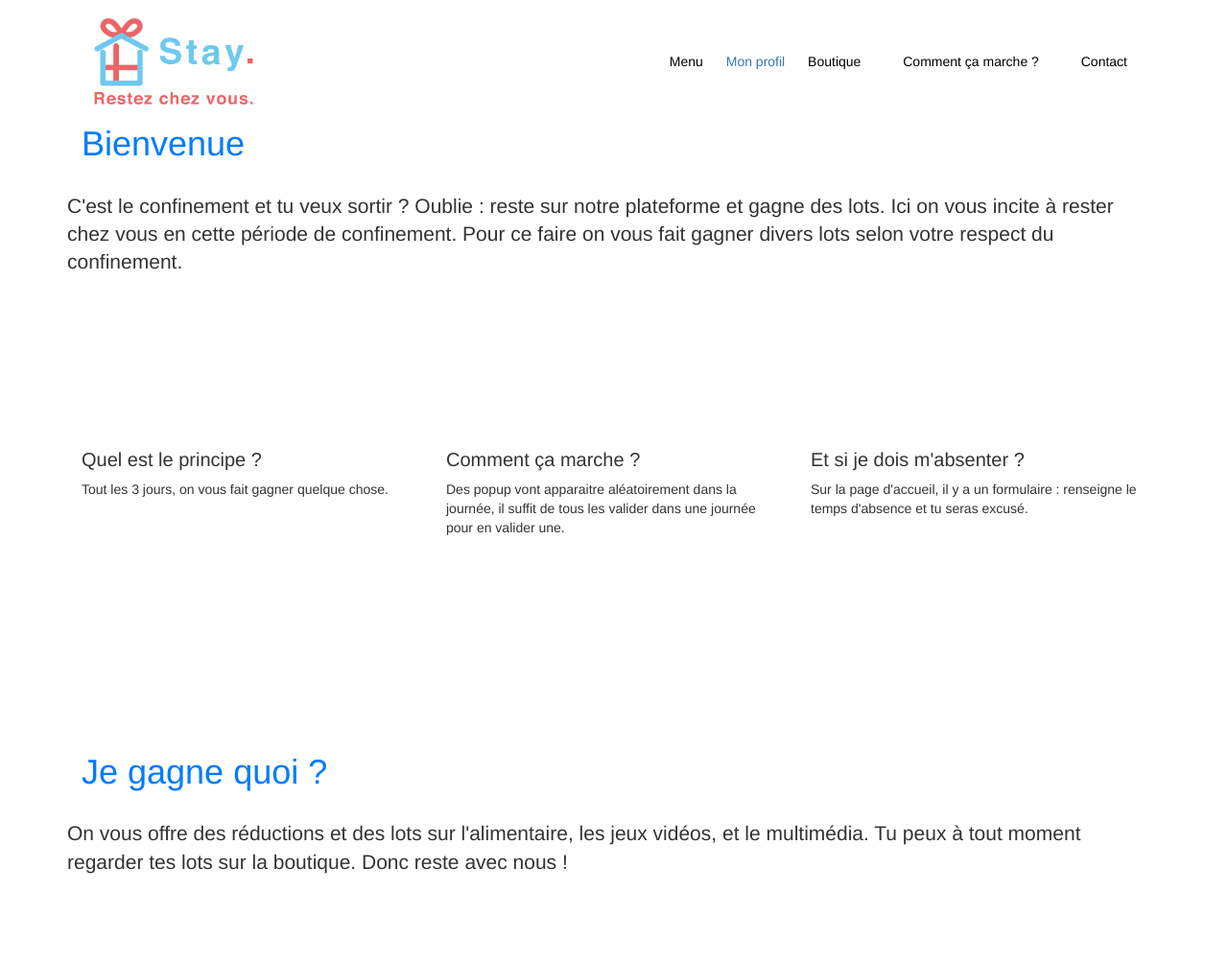
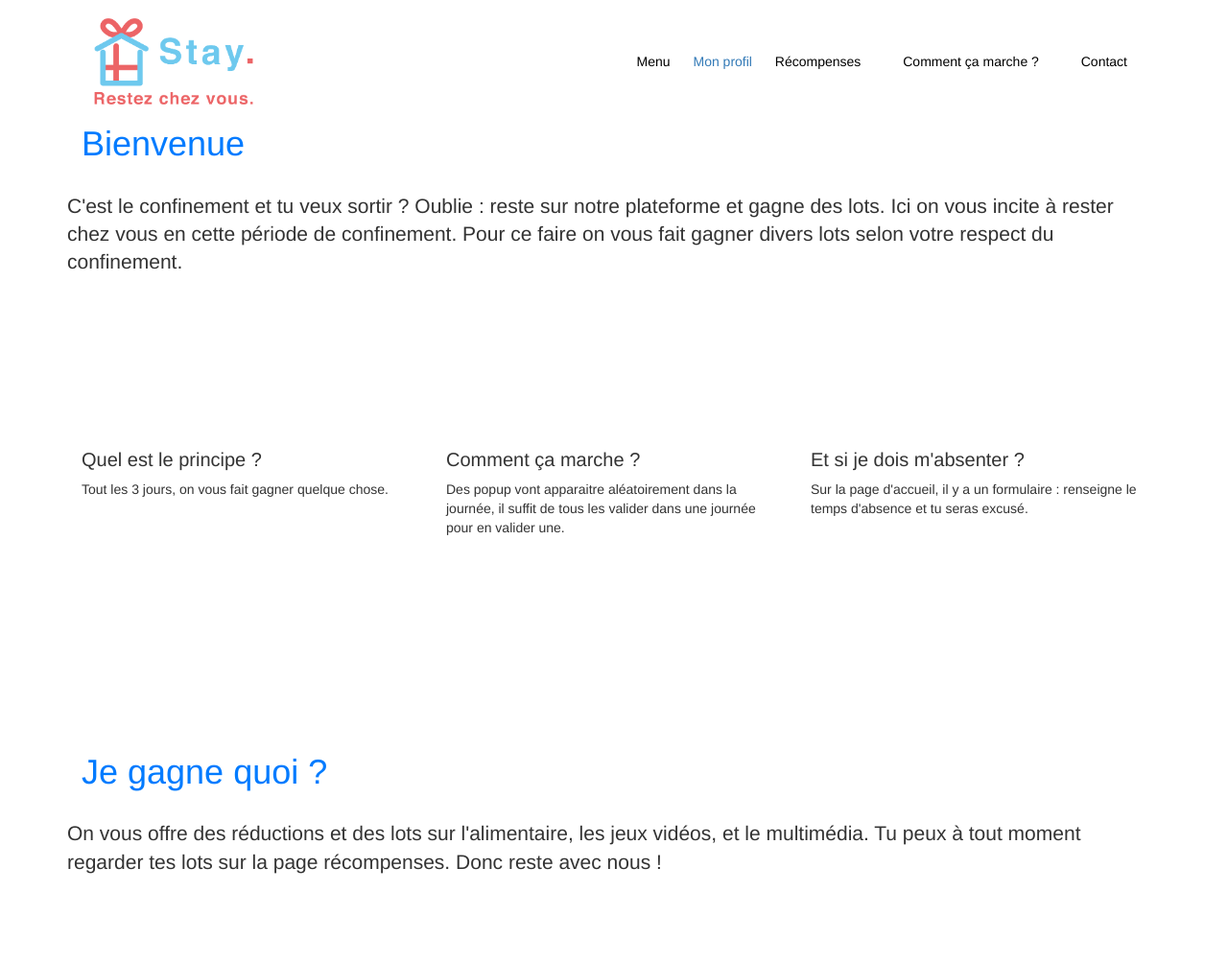
Before and after one commit to Mitix-EPI/Stay., a Flask app: template app/templates/comment.html in a window 1280 px wide. Shown: the whole page at 96% size. Run offline with Flask 2, Linux system fonts and the light colour scheme; the template is opened without the code that fills it, so the values that code supplies are empty; some libraries are stand-ins or nearby versions; some web fonts are replaced.

Commit message:
add favicon.ico

```diff
--- a/app/templates/boutique.html
+++ b/app/templates/boutique.html
@@ -1,7 +1,8 @@
 <!DOCTYPE html>
 <html>
 <head>
-	<title>Stay &mdash; Boutique</title>
+	<title>Stay &mdash; Récompenses</title>
+	<link rel="icon" href="../static/images/favicon.ico">
 <!-- for-mobile-apps -->
 <meta name="viewport" content="width=device-width, initial-scale=1">
 <meta http-equiv="Content-Type" content="text/html; charset=utf-8" />
@@ -91,7 +92,7 @@ function hideURLbar(){ window.scrollTo(0,1); } </script>
 				  <li><a href="{{ url_for('home') }}" class="nav-link">Accueil</a></li>
 				  <li><a href="{{ url_for('profile') }}">Mon profil</a></li>
 				  <li>
-					<a href="{{ url_for('boutique') }}">Boutique</a>
+					<a href="{{ url_for('boutique') }}">Récompenses</a>
 				  </li>
 				  <li>
 					<a href="{{ url_for('comment') }}" class="nav-link">Comment ça marche ?</a>
--- a/app/templates/comment.html
+++ b/app/templates/comment.html
@@ -4,7 +4,7 @@
     <title>Stay. &mdash; Comment ça marche</title>
     <meta charset="utf-8">
     <meta name="viewport" content="width=device-width, initial-scale=1, shrink-to-fit=no">
-
+    <link rel="icon" href="../static/images/favicon.ico">
     <link href="https://fonts.googleapis.com/css?family=Quicksand:300,400,500,700,900" rel="stylesheet">
     <link rel="stylesheet" href="../fonts/icomoon/style.css">
     <link rel="stylesheet" href="../static/css/bootstrap.min.css">
@@ -56,7 +56,7 @@
                 <li><a href="{{ url_for('home') }}" class="nav-link">Menu</a></li>
                 <a href="{{ url_for('profile') }}">Mon profil</a>
                 <li>
-                  <a href="{{ url_for('boutique') }}">Boutique</a>
+                  <a href="{{ url_for('boutique') }}">Récompenses</a>
                 </li>
                 <li>
                   <a href="{{ url_for('comment') }}">Comment ça marche ?</a>
@@ -136,7 +136,7 @@
           </div>
         </div>
         <div class ="row">
-          <h1 class ="lead">On vous offre des réductions et des lots sur l'alimentaire, les jeux vidéos, et le multimédia. Tu peux à tout moment regarder tes lots sur la boutique. Donc reste avec nous !
+          <h1 class ="lead">On vous offre des réductions et des lots sur l'alimentaire, les jeux vidéos, et le multimédia. Tu peux à tout moment regarder tes lots sur la page récompenses. Donc reste avec nous !
           </h1>
         </div>
       </div>
--- a/app/templates/home.html
+++ b/app/templates/home.html
@@ -4,7 +4,7 @@
     <title>Stay. &mdash; Restez chez vous.</title>
     <meta charset="utf-8">
     <meta name="viewport" content="width=device-width, initial-scale=1, shrink-to-fit=no">
-
+    <link rel="icon" href="../static/images/favicon.ico">
     <link href="https://fonts.googleapis.com/css?family=Quicksand:300,400,500,700,900" rel="stylesheet">
     <link rel="stylesheet" href="../static/fonts/icomoon/style.css">
 
@@ -91,7 +91,7 @@
                 <li><a href="{{ url_for('home') }}" class="nav-link">Accueil</a></li>
                 <li><a href="{{ url_for('profile') }}">Mon profil</a></li>
                 <li>
-                  <a href="{{ url_for('boutique') }}">Boutique</a>
+                  <a href="{{ url_for('boutique') }}">Récompenses</a>
                 </li>
                 <li>
                   <a href="{{ url_for('comment') }}" class="nav-link">Comment ça marche ?</a>
--- a/app/templates/how.html
+++ b/app/templates/how.html
@@ -4,7 +4,7 @@
     <title>Stay. &mdash; Restez chez vous.</title>
     <meta charset="utf-8">
     <meta name="viewport" content="width=device-width, initial-scale=1, shrink-to-fit=no">
-
+    <link rel="icon" href="../static/images/favicon.ico">
     <link href="https://fonts.googleapis.com/css?family=Quicksand:300,400,500,700,900" rel="stylesheet">
     <link rel="stylesheet" href="../fonts/icomoon/style.css">
     <link rel="stylesheet" href="../static/css/bootstrap.min.css">
@@ -125,7 +125,7 @@
           </div>
         </div>
         <div class ="row">
-          <h1 class ="lead">On vous offre des réductions et des lots sur l'alimentaire, les jeux vidéos, et le multimédia. Tu peux à tout moment regarder tes lots sur la boutique. Donc reste avec nous !
+          <h1 class ="lead">On vous offre des réductions et des lots sur l'alimentaire, les jeux vidéos, et le multimédia. Tu peux à tout moment regarder tes lots sur la page récompenses. Donc reste avec nous !
           </h1>
         </div>
       </div>
--- a/app/templates/index.html
+++ b/app/templates/index.html
@@ -4,7 +4,7 @@
     <title>Stay. &mdash; Restez chez vous.</title>
     <meta charset="utf-8">
     <meta name="viewport" content="width=device-width, initial-scale=1, shrink-to-fit=no">
-
+    <link rel="icon" href="../static/images/favicon.ico">
     <link href="https://fonts.googleapis.com/css?family=Quicksand:300,400,500,700,900" rel="stylesheet">
     <link rel="stylesheet" href="../static/fonts/icomoon/mainpage.css">
 
--- a/app/templates/login.html
+++ b/app/templates/login.html
@@ -2,7 +2,8 @@
 <html>
 	<head>
 		<meta charset="utf-8">
-		<title>Stay. - Connexion</title>
+		<title>Stay. &mdash; Connexion</title>
+		<link rel="icon" href="../static/images/favicon.ico">
 		<link rel="stylesheet" href="../static/css/login.css">
 		<link rel="stylesheet" href="https://use.fontawesome.com/releases/v5.7.1/css/all.css">
 	</head>
--- a/app/templates/profile.html
+++ b/app/templates/profile.html
@@ -5,7 +5,7 @@
     <title>Stay &mdash; Profile</title>
     <meta charset="utf-8">
     <meta name="viewport" content="width=device-width, initial-scale=1, shrink-to-fit=no">
-
+    <link rel="icon" href="../static/images/favicon.ico">
     <link href="https://fonts.googleapis.com/css?family=Quicksand:300,400,500,700,900" rel="stylesheet">
     <link rel="stylesheet" href="../static/fonts/icomoon/style.css">
 
@@ -64,7 +64,7 @@
                 <li><a href="{{ url_for('home') }}" class="nav-link">Accueil</a></li>
                 <a href="{{ url_for('home') }}">Mon profil</a>
                 <li>
-                  <a href="{{ url_for('boutique') }}" >Boutique</a>
+                  <a href="{{ url_for('boutique') }}" >Récompenses</a>
                 </li>
                 <li>
                   <a href="{{ url_for('comment') }}">Comment ça marche ?</a>
--- a/app/templates/register.html
+++ b/app/templates/register.html
@@ -2,7 +2,8 @@
 <html>
 	<head>
 		<meta charset="utf-8">
-		<title>Stay. - Inscription</title>
+		<title>Stay. &mdash; Inscription</title>
+		<link rel="icon" href="../static/images/favicon.ico">
 		<link rel="stylesheet" href="../static/css/register.css">
 		<link rel="stylesheet" href="https://use.fontawesome.com/releases/v5.7.1/css/all.css">
 	</head>
--- a/app/views.py
+++ b/app/views.py
@@ -257,7 +257,7 @@ def signin():
             session['day'] = day
             timer, tmp = set_timer(tmp, timer)
             session['date'] = "03/04/2020 08:30"
-            session['timer'] = "11:37"
+            session['timer'] = "17:29"       #CHANGE TA GRAMS
             set_player_info(session['date'], session['timer'], session['day'])
             print(session['timer'] + " heure popup")
             return (redirect(url_for('home')))
```
Also changed, not shown: app/static/images/favicon.ico (added).
